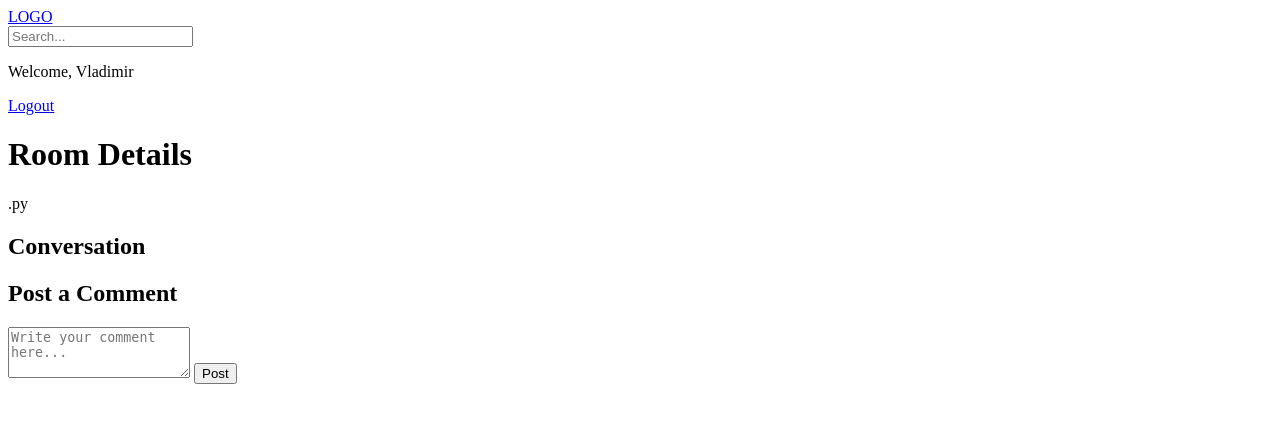
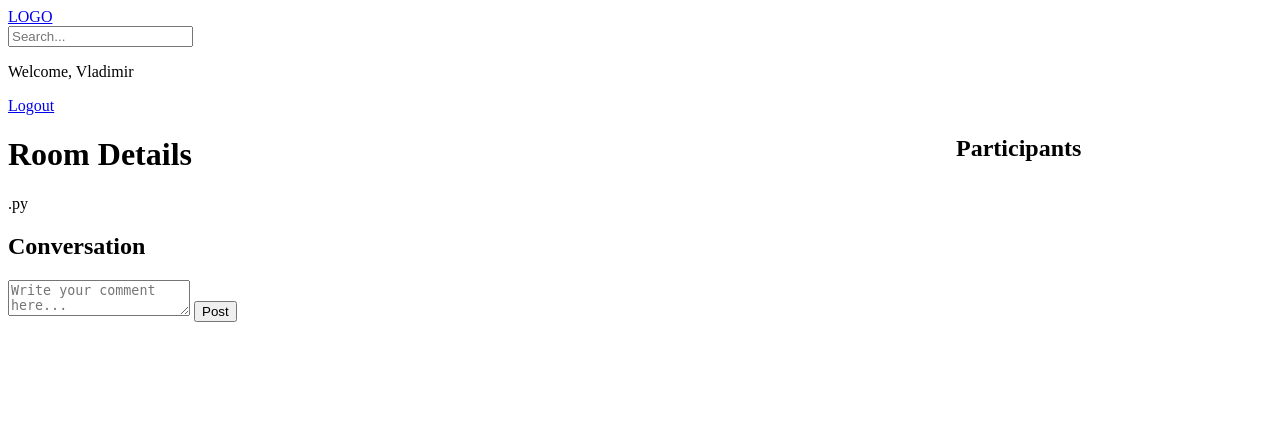
Before and after one commit to Manumbasvladimir/Django_Python, a Django app: page /room/13/ in a window 1280 px wide. Shown: the top 423 px of the page. Run offline with Django 5.2, Linux system fonts and the light colour scheme; a user stored in the database is signed in; data comes from the database, SQL or seed files in the repository; both versions use the stored data as it was after the commit.

Commit message:
participants

```diff
--- a/Documents/BSIS-4A/Myproject/studybud/base/models.py
+++ b/Documents/BSIS-4A/Myproject/studybud/base/models.py
@@ -10,15 +10,13 @@ class Topic (models.Model):
         return self.name
 
 class Room(models.Model):
-
     host = models.ForeignKey(User, on_delete=models.SET_NULL, null=True)
-    topic=models.ForeignKey(Topic, on_delete=models.SET_NULL, null=True)
+    topic = models.ForeignKey(Topic, on_delete=models.SET_NULL, null=True)
     name = models.CharField(max_length=100)
     description = models.TextField(blank=True, null=True)
-    #participants = models.ManyToManyField('auth.User', related_name='rooms')
+    participants = models.ManyToManyField(User, related_name='participants', blank=True)
     created_at = models.DateTimeField(auto_now_add=True)
     updated_at = models.DateTimeField(auto_now=True)
-
 
     def __str__(self):
         return self.name
--- a/Documents/BSIS-4A/Myproject/studybud/base/templates/base/room.html
+++ b/Documents/BSIS-4A/Myproject/studybud/base/templates/base/room.html
@@ -1,6 +1,16 @@
 {% extends 'main.html' %}
 
 {% block content %}
+
+<style>
+    .room-container{
+        display: grid;
+        grid-template-columns: 3fr 1fr;
+    }
+
+</style>
+<div class="room-container">
+     <div>
             <h1>Room Details</h1>
             <p>{{ room.name }}</p>
             <p>{{ room.description }}</p>
@@ -15,12 +25,23 @@
           </div>
            {% if user.is_authenticated %}
          <div class="post-comment">
-    <h2>Post a Comment</h2>
+
              <form method="POST">
                  {% csrf_token %}
-        <textarea name="body" rows="3" placeholder="Write your comment here..."></textarea>
+                <textarea name="body"  placeholder="Write your comment here..."></textarea>
                 <button type="submit">Post</button>
              </form>
          </div>
           {% endif %}
+     </div>
+
+    <div>
+        <h2>Participants</h2>
+        <ul>
+            {% for participant in room.participants.all %}
+                <li>@{{ participant.username }}</li>
+            {% endfor %}
+        </ul>
+    </div>
+</div>
 {% endblock %}
```
Also changed, not shown: Documents/BSIS-4A/Myproject/studybud/base/migrations/0003_alter_message_options.py (added), Documents/BSIS-4A/Myproject/studybud/base/migrations/0004_room_participants.py (added), Documents/BSIS-4A/Myproject/studybud/db.sqlite3. Lines whose indentation alone changed are shown as unchanged.
